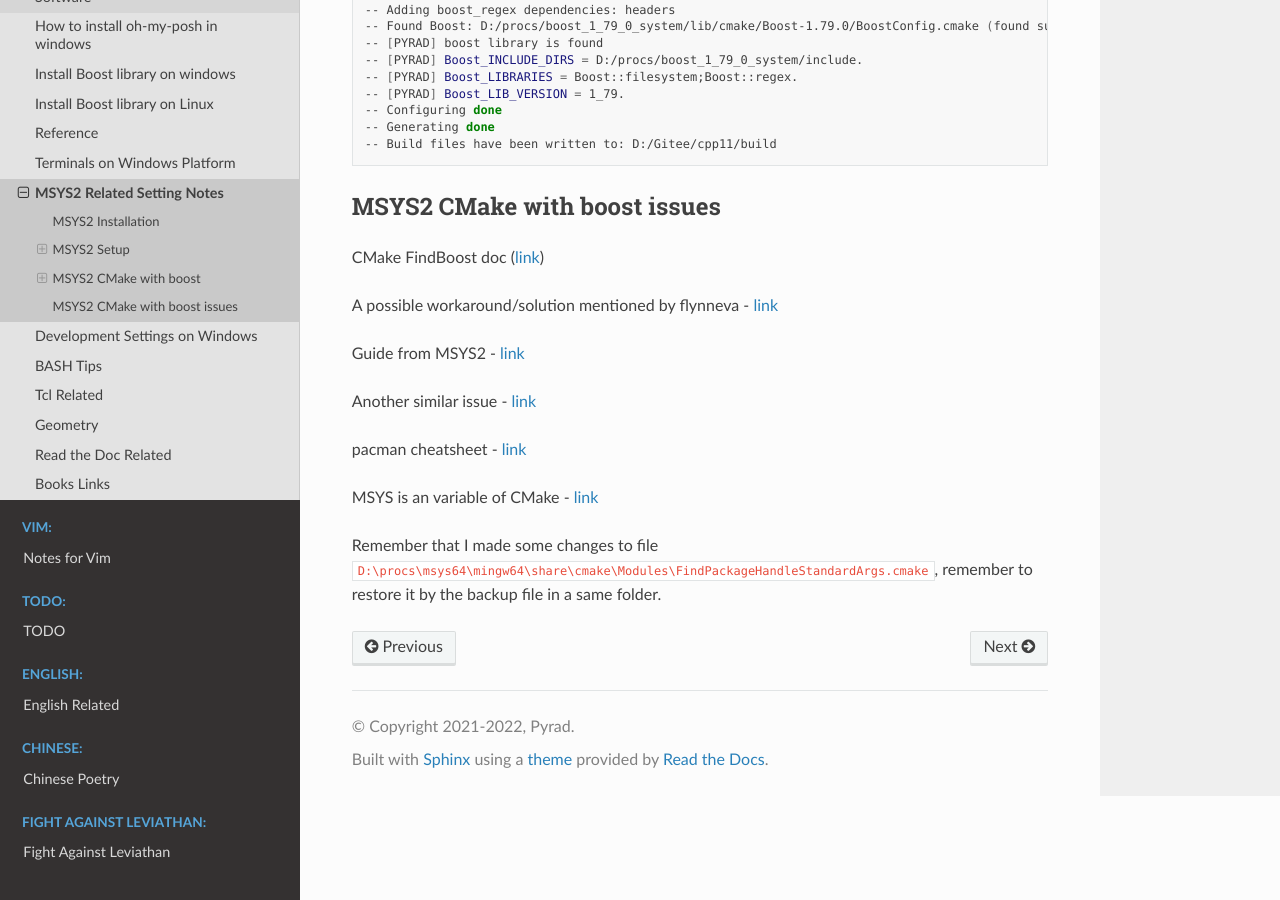
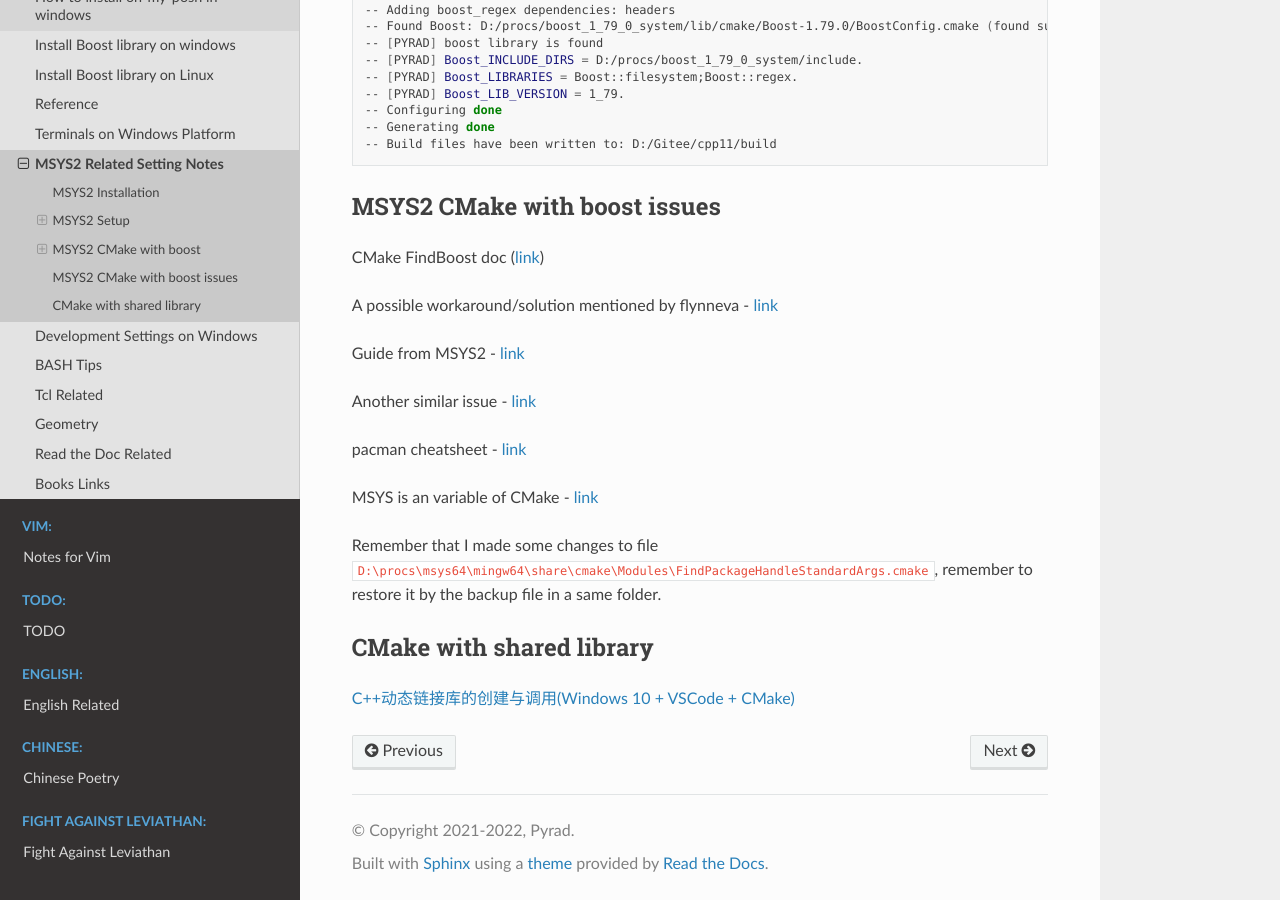
Before and after one commit to Pyrad/pyradnotes, a Sphinx documentation site: the page built from source/Notes/Msys2.md, in a window 1280 px wide and 900 px high, scrolled down 3896 px. Built offline with Sphinx 7.4.7 and the Read the Docs theme 2.0.0, drawn with Linux system fonts in a browser that asks for light colours.

Commit message:
Notes CMake with shared library

```diff
--- a/source/Notes/Msys2.md
+++ b/source/Notes/Msys2.md
@@ -245,3 +245,8 @@ pacman cheatsheet - [link](https://devhints.io/pacman)
 MSYS is an variable of CMake - [link](https://cmake.org/cmake/help/latest/manual/cmake-variables.7.html)
 
 Remember that I made some changes to file `D:\procs\msys64\mingw64\share\cmake\Modules\FindPackageHandleStandardArgs.cmake`,  remember to restore it by the backup file in a same folder.
+
+
+## CMake with shared library
+
+[C++动态链接库的创建与调用(Windows 10 + VSCode + CMake)](https://zhuanlan.zhihu.com/p/380045878)
```
